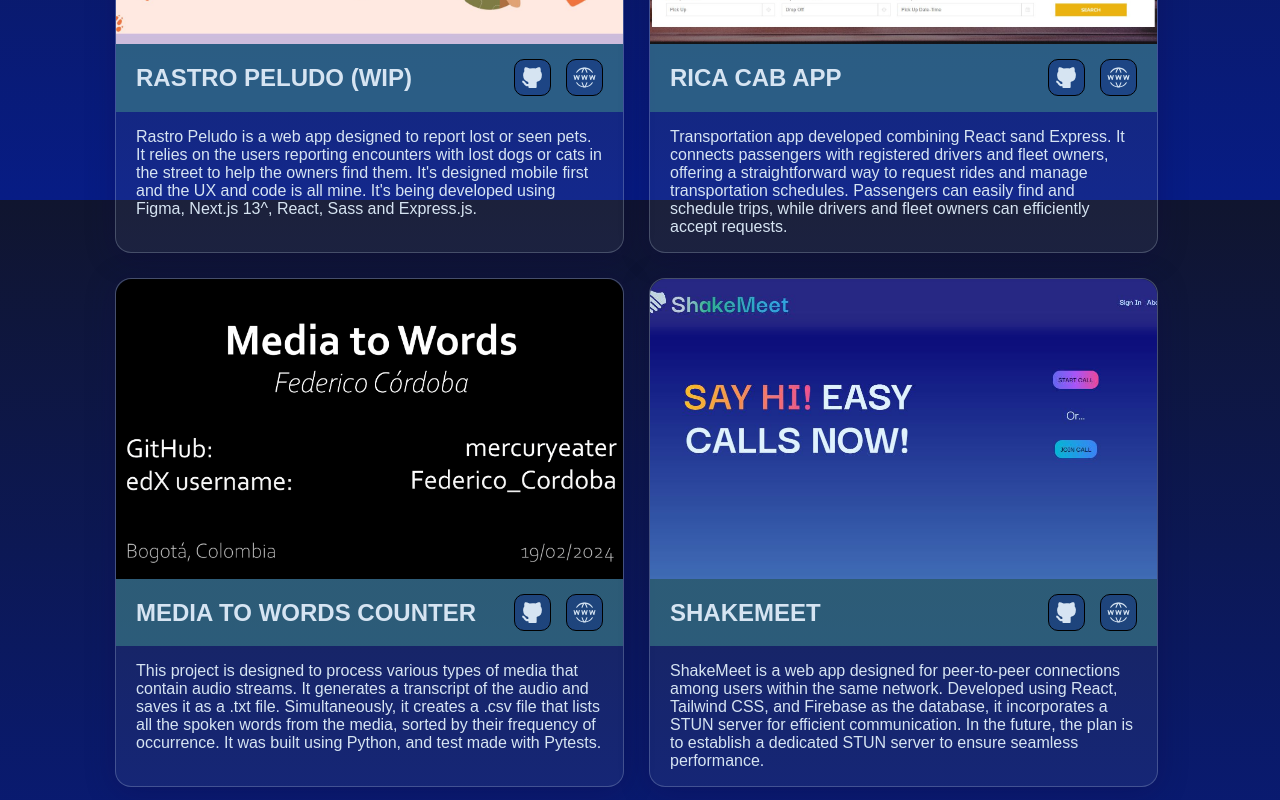
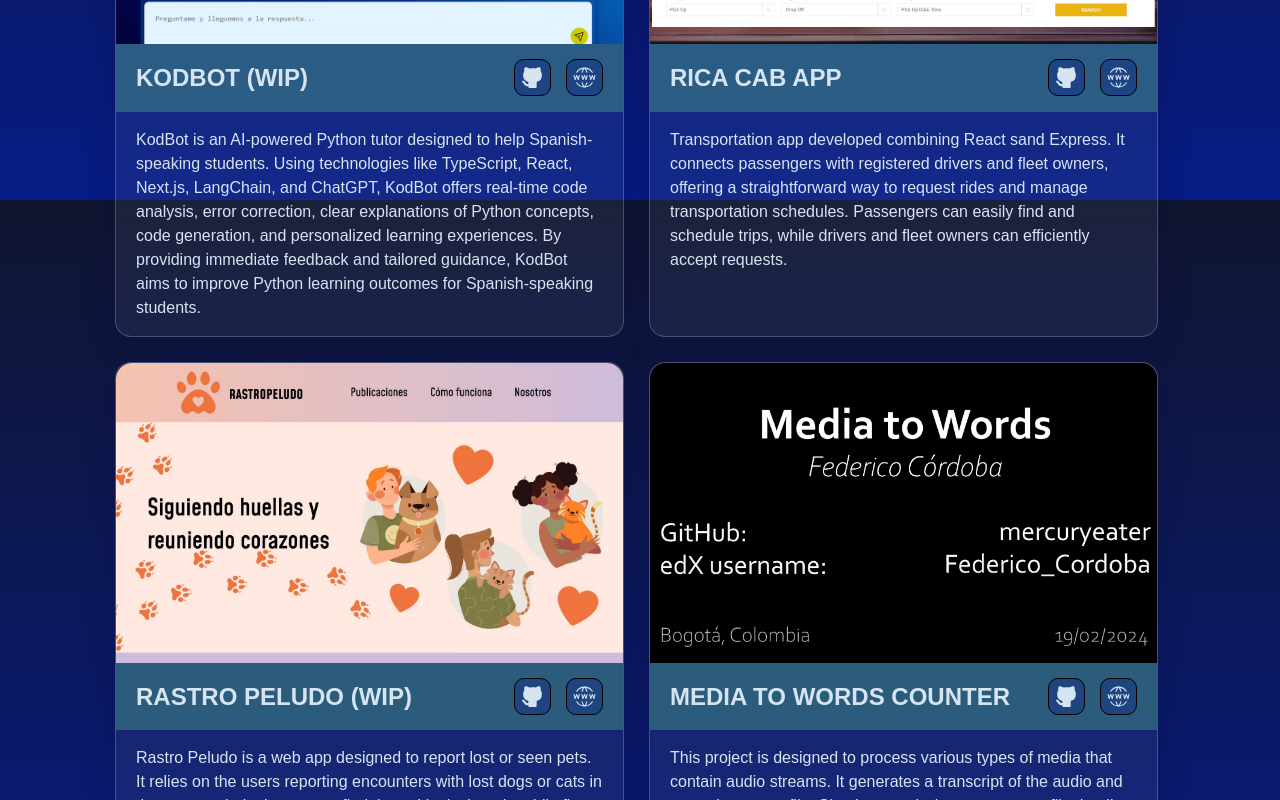
Before and after one commit to mercuryeater/portfolio, a Next.js app: page / in a window 1280 px wide. Shown: the part 600-1400 px from the top of the page. Built offline with nearby package versions, Linux system fonts and the light colour scheme; a web font is replaced by a local one.

Commit message:
feat: :sparkles: refactor Projects component to use projects array and improve styling

```diff
--- a/src/components/Projects/MainProject.scss
+++ b/src/components/Projects/MainProject.scss
@@ -65,6 +65,7 @@
 
     &__description {
       padding: 0px 20px;
+      line-height: 1.5rem;
     }
   }
 }
--- a/src/components/Projects/Projects.jsx
+++ b/src/components/Projects/Projects.jsx
@@ -2,70 +2,62 @@ import MainProject from "./MainProject";
 import "./Projects.scss";
 
 export default function Projects() {
-  const ricaCab = {
+  const projects = [
+    {
+      name: "KODBOT (WIP)",
+      description:
+        "KodBot is an AI-powered Python tutor designed to help Spanish-speaking students. Using technologies like TypeScript, React, Next.js, LangChain, and ChatGPT, KodBot offers real-time code analysis, error correction, clear explanations of Python concepts, code generation, and personalized learning experiences. By providing immediate feedback and tailored guidance, KodBot aims to improve Python learning outcomes for Spanish-speaking students.",
+      webUrl: "https://python-tutor2.vercel.app/",
+      repoUrl: "https://github.com/mercuryeater/python-tutor",
+      source: "/PYBOT.png",
+    },
+    {
       name: "RICA CAB APP",
       description:
         "Transportation app developed combining React sand Express. It connects passengers with registered drivers and fleet owners, offering a straightforward way to request rides and manage transportation schedules. Passengers can easily find and schedule trips, while drivers and fleet owners can efficiently accept requests.",
       webUrl: "https://cab-frontend.vercel.app/",
       repoUrl: "https://github.com/davidenco88/frontend-cab",
+      source: "/RICA.JPG",
       // https://github.com/davidenco88/backend-cab
-  };
-
-  const shakeMeet = {
+    },
+    {
+      name: "RASTRO PELUDO (WIP)",
+      description:
+        "Rastro Peludo is a web app designed to report lost or seen pets. It relies on the users reporting encounters with lost dogs or cats in the street to help the owners find them. It's designed mobile first and the UX and code is all mine. It's being developed using Figma, Next.js 13^, React, Sass and Express.js.",
+      webUrl: "https://rastro-peludo.vercel.app/",
+      repoUrl: "https://github.com/mercuryeater/rastro-peludo",
+      source: "/RP.JPG",
+    },
+    {
+      name: "MEDIA TO WORDS COUNTER",
+      description:
+        "This project is designed to process various types of media that contain audio streams. It generates a transcript of the audio and saves it as a .txt file. Simultaneously, it creates a .csv file that lists all the spoken words from the media, sorted by their frequency of occurrence. It was built using Python, and test made with Pytests.",
+      webUrl: "https://www.youtube.com/watch?v=nyCTkY_DHM0",
+      repoUrl: "https://github.com/mercuryeater/media2-word-counter",
+      source: "/M2W.PNG",
+    },
+    {
       name: "SHAKEMEET",
       description:
         "ShakeMeet is a web app designed for peer-to-peer connections among users within the same network. Developed using React, Tailwind CSS, and Firebase as the database, it incorporates a STUN server for efficient communication. In the future, the plan is to establish a dedicated STUN server to ensure seamless performance. ",
       webUrl: "https://shakemeet.onrender.com/",
       repoUrl: "https://github.com/mercuryeater/ShakeMeet",
-  };
-
-  const rastroPeludo = {
-    name: "RASTRO PELUDO (WIP)",
-    description:
-      "Rastro Peludo is a web app designed to report lost or seen pets. It relies on the users reporting encounters with lost dogs or cats in the street to help the owners find them. It's designed mobile first and the UX and code is all mine. It's being developed using Figma, Next.js 13^, React, Sass and Express.js.",
-    webUrl: "https://rastro-peludo.vercel.app/",
-    repoUrl: "https://github.com/mercuryeater/rastro-peludo",
-  };
-
-  const media2Words = {
-    name: "MEDIA TO WORDS COUNTER",
-    description:
-      "This project is designed to process various types of media that contain audio streams. It generates a transcript of the audio and saves it as a .txt file. Simultaneously, it creates a .csv file that lists all the spoken words from the media, sorted by their frequency of occurrence. It was built using Python, and test made with Pytests.",
-    webUrl: "https://www.youtube.com/watch?v=nyCTkY_DHM0",
-    repoUrl: "https://github.com/mercuryeater/media2-word-counter",
-  };
-
+      source: "/SM.JPG",
+    },
+  ];
 
   return (
     <main className="projects">
+      {projects.map((project) => (
         <MainProject
-        source={"/RP.JPG"}
-        name={rastroPeludo.name}
-        description={rastroPeludo.description}
-        webUrl={rastroPeludo.webUrl}
-        repoUrl={rastroPeludo.repoUrl}
+          key={project.name}
+          source={project.source}
+          name={project.name}
+          description={project.description}
+          webUrl={project.webUrl}
+          repoUrl={project.repoUrl}
         />
-      <MainProject
-        source={"/RICA.JPG"}
-        name={ricaCab.name}
-        description={ricaCab.description}
-        webUrl={ricaCab.webUrl}
-        repoUrl={ricaCab.repoUrl}
-      />
-      <MainProject
-        source={"/M2W.PNG"}
-        name={media2Words.name}
-        description={media2Words.description}
-        webUrl={media2Words.webUrl}
-        repoUrl={media2Words.repoUrl}
-      />
-      <MainProject
-        source={"/SM.JPG"}
-        name={shakeMeet.name}
-        description={shakeMeet.description}
-        webUrl={shakeMeet.webUrl}
-        repoUrl={shakeMeet.repoUrl}
-      />
+      ))}
     </main>
   );
 }
```
Also changed, not shown: public/PYBOT.PNG (added). Lines whose indentation alone changed are shown as unchanged.
